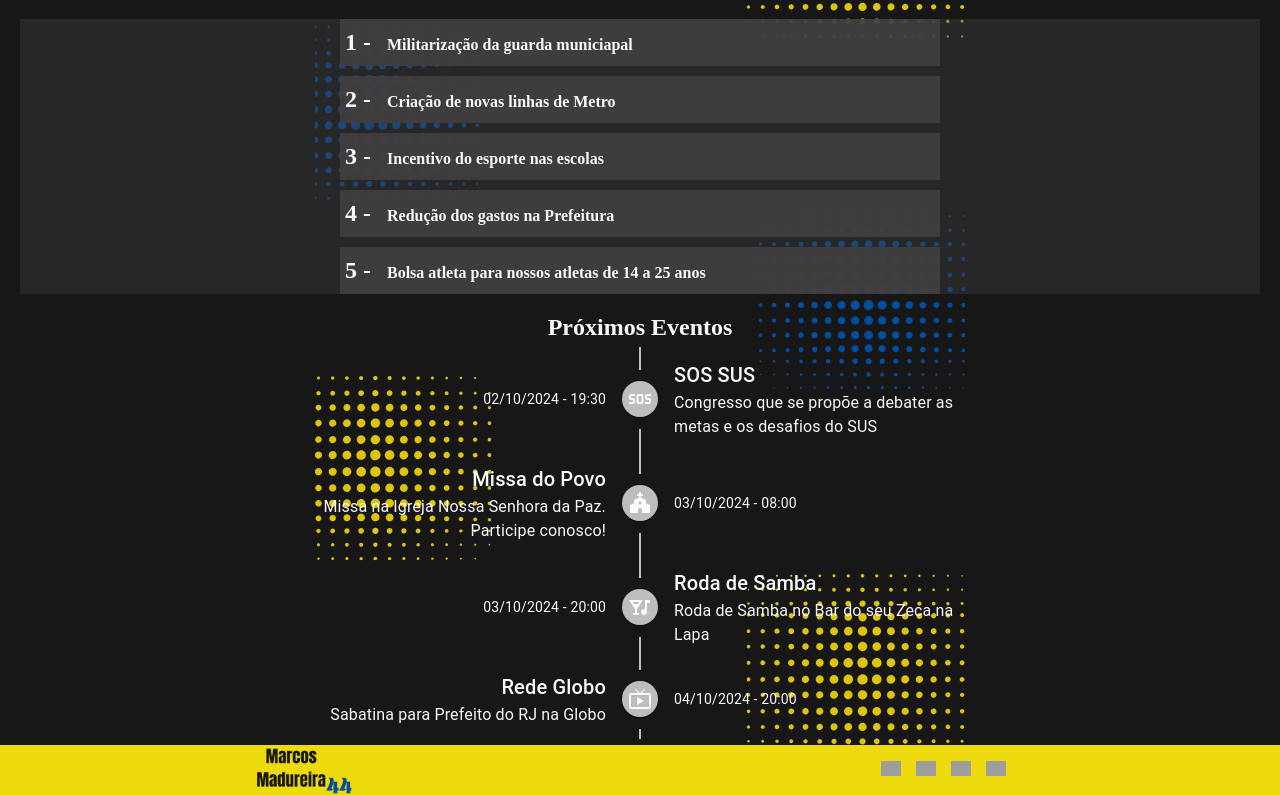
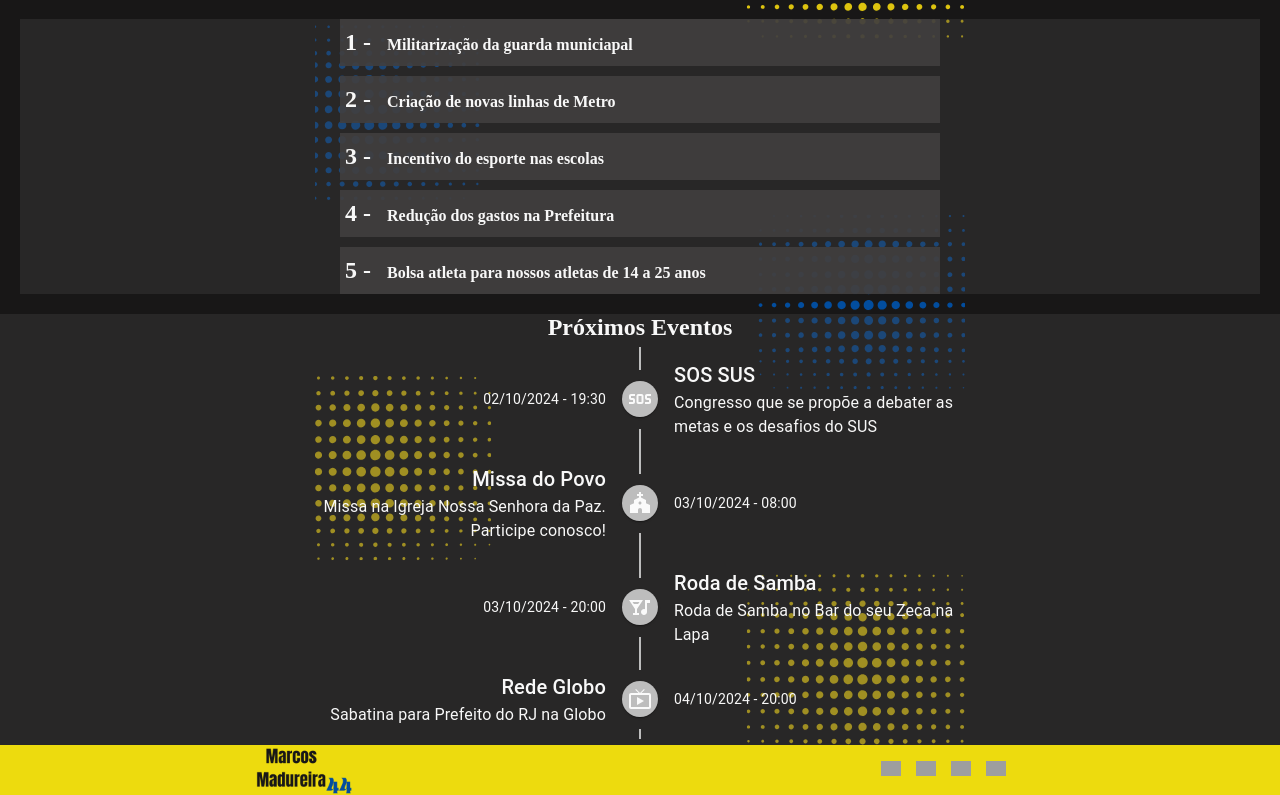
Before and after one commit to PedroCeglia/Candidato, a React (Create React App) app: page / in a window 1280 px wide. Shown: the part 1087-1882 px from the top of the page. Built offline with nearby package versions, Linux system fonts and the light colour scheme; grey boxes are pictures that could not be loaded.

Commit message:
add a background-color

```diff
--- a/src/componentes/Agenda/Agenda.module.css
+++ b/src/componentes/Agenda/Agenda.module.css
@@ -4,4 +4,5 @@
   flex-direction: column;
   justify-content: flex-start;
   align-items: center;
+  background-color: rgba(65, 63, 63, 0.4);
 }
```
